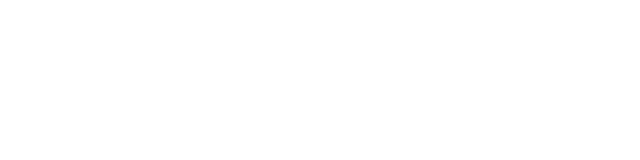
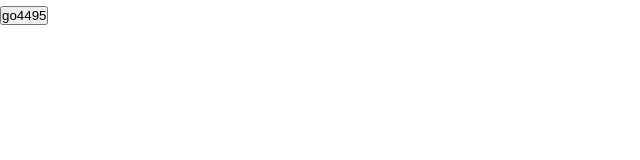
Before and after one commit to jungdeokwoo/next-playground, a Next.js app: page /product/1 in a window 1280 px wide. Shown: the top 160 px of the page, without its empty margins (0-640 px from the left). Built offline with nearby package versions, Linux system fonts and the light colour scheme; data requests are answered from the project's data file.

Commit message:
[ADD]shallow
client side Data Fetch의 경우 shallow 속성을 사용하여 중복 fetch를 막아주어야 한다.

```diff
--- a/pages/product/[productId]/index.js
+++ b/pages/product/[productId]/index.js
@@ -1,14 +1,28 @@
+import { useRouter } from 'next/router'
+import { useState, useEffect } from 'react'
 import ProductDetail from '../../../components/productDetail'
 import { getProductItem } from '../../../utils/getProductItem'
 
-const Index = ({ productItem, date }) => {
+const Index = ({ productItem }) => {
+  const [productData, setProductData] = useState(productItem)
+  const router = useRouter()
+
+  useEffect(() => {
+    getProductItem(router.query.productId).then(res => setProductData(res))
+  }, [router.query.productId])
+
+  const goPage = async () => {
+    router.push('/product/495', undefined, { shallow: true })
+  }
   return (
-    productItem && (
-      <>
-        <p>{date}</p>
-        <ProductDetail product={productItem} />;
-      </>
-    )
+    <>
+      <button onClick={goPage}>go4495</button>
+      {productData && (
+        <>
+          <ProductDetail product={productData} />;
+        </>
+      )}
+    </>
   )
 }
 
@@ -19,9 +33,7 @@ export async function getServerSideProps(context) {
   console.log(req.headers.cookie)
   console.log('--------------params------------', params)
   console.log('-------------query-------------', query)
-  res.setHeader('Set-Cookie', ['name=dogsocks'])
   const productItem = await getProductItem(params.productId)
-  const date = new Date().toLocaleString()
 
-  return { props: { productItem: productItem, date } }
+  return { props: { productItem: productItem } }
 }
--- a/pages/product/index.js
+++ b/pages/product/index.js
@@ -6,7 +6,6 @@ import { getProductLists } from '../../utils/getProductLists'
 const Index = ({ allProductLists, date }) => {
   return (
     <ListWrapper>
-      <p>{date}</p>
       {allProductLists?.map(productItem => (
         <Link key={productItem.id} href={`/product/${productItem.id}`}>
           <a>
```
Also changed, not shown: 1 other file (tests, documents, lock files or other folders).
